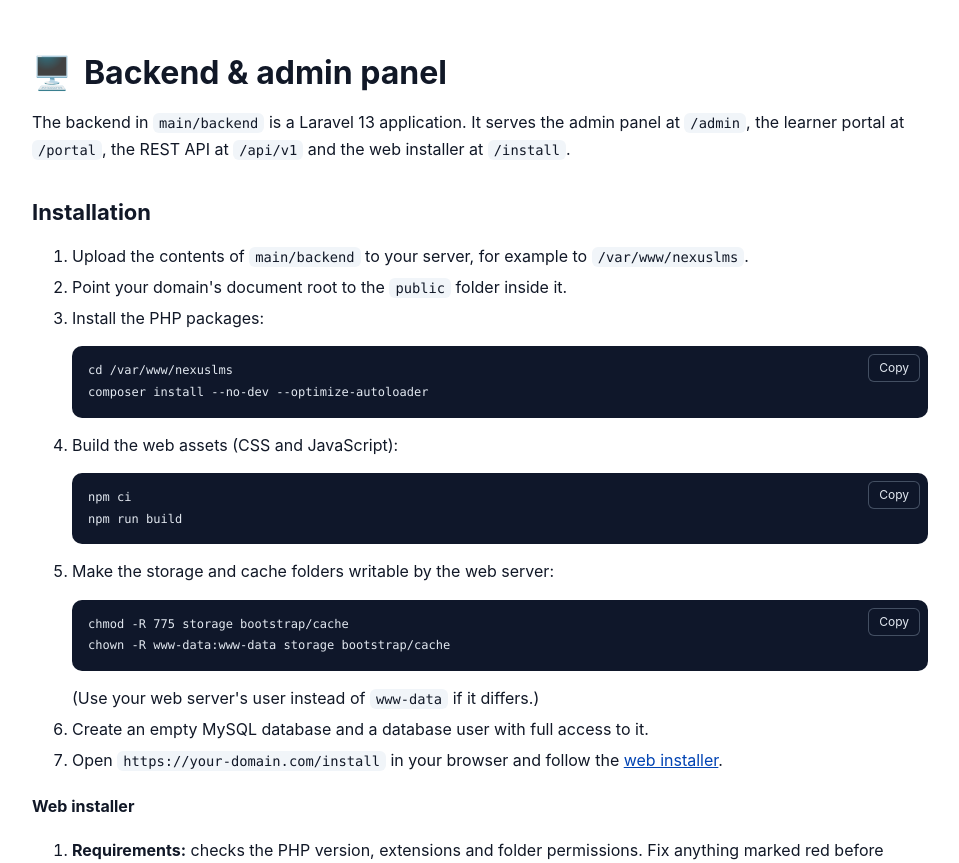
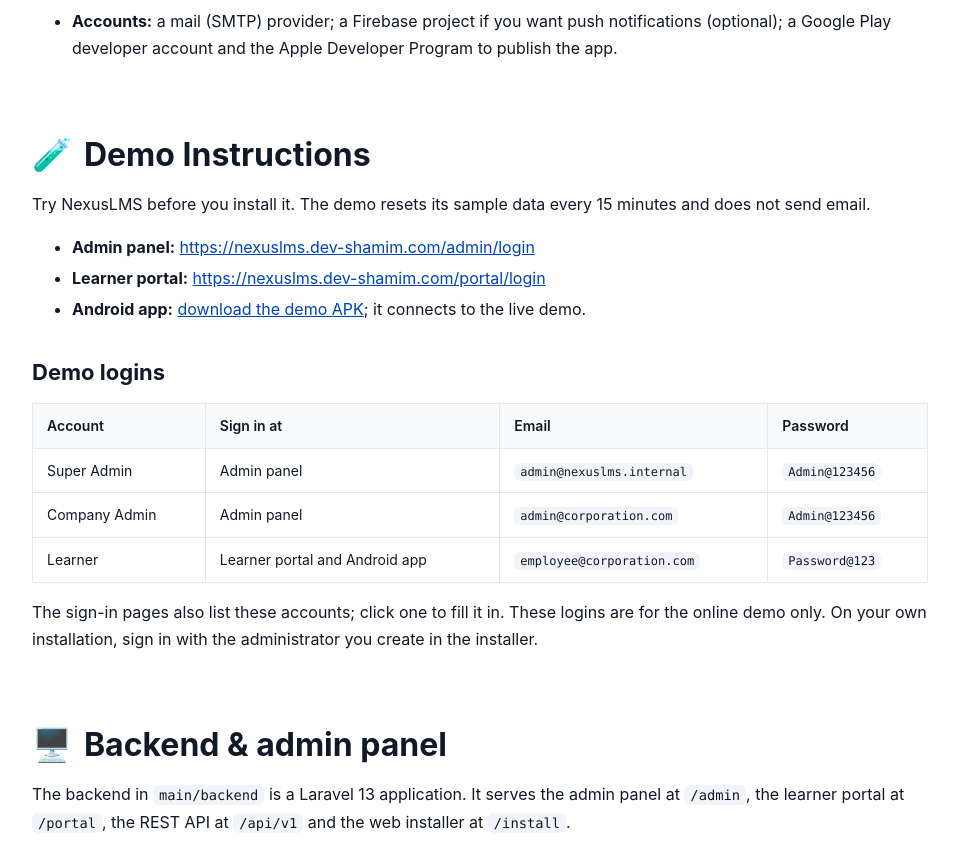
Before and after one commit to shamimcse1/nexuslms-docs, a plain HTML site: page index.html in a window 1280 px wide. Shown: the part 1710-2573 px from the top of the page, without its empty margins (304-1263 px from the left). Drawn offline with Linux system fonts and the light colour scheme.

Commit message:
Demo Instructions section and demo logins in the introduction

```diff
--- a/index.html
+++ b/index.html
@@ -162,6 +162,7 @@ kbd { padding: 0 6px; border: 1px solid var(--border); border-bottom-width: 2px;
           <li><a href="#requirements">Requirements</a></li>
         </ul>
       </li>
+      <li class="nav-group"><div class="nav-row"><a href="#demo-instructions" class="nav-section"><span class="nav-icon" aria-hidden="true">🧪</span>Demo Instructions</a></div></li>
       <li class="nav-group">
         <div class="nav-row">
           <a href="#backend" class="nav-section"><span class="nav-icon" aria-hidden="true">🖥️</span>Backend &amp; admin panel</a>
@@ -268,7 +269,10 @@ kbd { padding: 0 6px; border: 1px solid var(--border); border-bottom-width: 2px;
 </ul>
 <p>This documentation is for <strong>version 1.0.0</strong>. It is a single page that opens offline from the <code>documentation</code> folder.</p>
 <p class="online-note">It is also online, always in its latest version, at <a href="https://shamimcse1.github.io/nexuslms-docs/">shamimcse1.github.io/nexuslms-docs</a>. Use the search box at the top of the menu (or press <kbd>/</kbd>) to find any topic.</p>
-<div class="tip"><strong>Want to look around first?</strong> Open the live demo's <a href="https://nexuslms.dev-shamim.com/admin/login">admin panel</a> or <a href="https://nexuslms.dev-shamim.com/portal/login">learner portal</a>, or install the <a href="https://drive.google.com/file/d/1ejdl6ZOS9fPsexer2O_ShlywmUr_12k1/view?usp=sharing">Android demo app</a>. The sign-in pages show the demo accounts; click one to fill it in. The demo's data resets every 15 minutes.</div>
+<div class="tip"><strong>Want to look around first?</strong> Open the live demo's <a href="https://nexuslms.dev-shamim.com/admin/login">admin panel</a> or <a href="https://nexuslms.dev-shamim.com/portal/login">learner portal</a>, or install the <a href="https://drive.google.com/file/d/1ejdl6ZOS9fPsexer2O_ShlywmUr_12k1/view?usp=sharing">Android demo app</a>. The demo&rsquo;s data resets every 15 minutes.<br>
+<strong>Admin:</strong> <code>admin@nexuslms.internal</code> / <code>Admin@123456</code><br>
+<strong>Learner (portal and app):</strong> <code>employee@corporation.com</code> / <code>Password@123</code><br>
+All demo accounts are in <a href="#demo-instructions">Demo Instructions</a>.</div>
 <h3 id="package">What's in the package</h3>
 <table>
   <tr><th>Folder</th><th>What it is</th></tr>
@@ -292,6 +296,22 @@ kbd { padding: 0 6px; border: 1px solid var(--border); border-bottom-width: 2px;
   <li><strong>Mobile app:</strong> Flutter 3.44 or newer (Dart 3.12+). Android Studio with Android SDK 36; the app runs on Android 7.0 (API 24) and newer. A Mac with Xcode 16+ and CocoaPods for iOS; the app runs on iOS 15 and newer.</li>
   <li><strong>Accounts:</strong> a mail (SMTP) provider; a Firebase project if you want push notifications (optional); a Google Play developer account and the Apple Developer Program to publish the app.</li>
 </ul>
+
+<h2 id="demo-instructions"><span class="hi" aria-hidden="true">🧪</span>Demo Instructions</h2>
+<p>Try NexusLMS before you install it. The demo resets its sample data every 15 minutes and does not send email.</p>
+<ul>
+  <li><strong>Admin panel:</strong> <a href="https://nexuslms.dev-shamim.com/admin/login">https://nexuslms.dev-shamim.com/admin/login</a></li>
+  <li><strong>Learner portal:</strong> <a href="https://nexuslms.dev-shamim.com/portal/login">https://nexuslms.dev-shamim.com/portal/login</a></li>
+  <li><strong>Android app:</strong> <a href="https://drive.google.com/file/d/1ejdl6ZOS9fPsexer2O_ShlywmUr_12k1/view?usp=sharing">download the demo APK</a>; it connects to the live demo.</li>
+</ul>
+<h3 id="demo-instructions-logins">Demo logins</h3>
+<table>
+  <tr><th>Account</th><th>Sign in at</th><th>Email</th><th>Password</th></tr>
+  <tr><td>Super Admin</td><td>Admin panel</td><td><code>admin@nexuslms.internal</code></td><td><code>Admin@123456</code></td></tr>
+  <tr><td>Company Admin</td><td>Admin panel</td><td><code>admin@corporation.com</code></td><td><code>Admin@123456</code></td></tr>
+  <tr><td>Learner</td><td>Learner portal and Android app</td><td><code>employee@corporation.com</code></td><td><code>Password@123</code></td></tr>
+</table>
+<p>The sign-in pages also list these accounts; click one to fill it in. These logins are for the online demo only. On your own installation, sign in with the administrator you create in the installer.</p>
 
 <h2 id="backend"><span class="hi" aria-hidden="true">🖥️</span>Backend &amp; admin panel</h2>
 <p>The backend in <code>main/backend</code> is a Laravel 13 application. It serves the admin panel at <code>/admin</code>, the learner portal at <code>/portal</code>, the REST API at <code>/api/v1</code> and the web installer at <code>/install</code>.</p>
```
